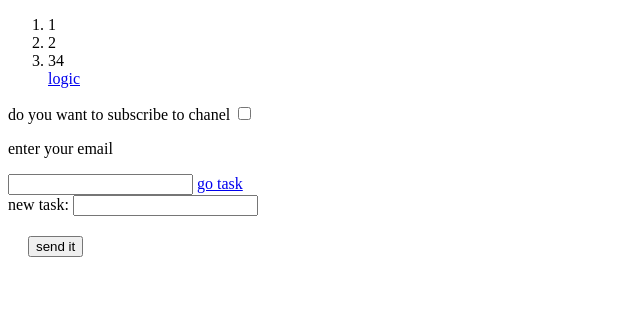
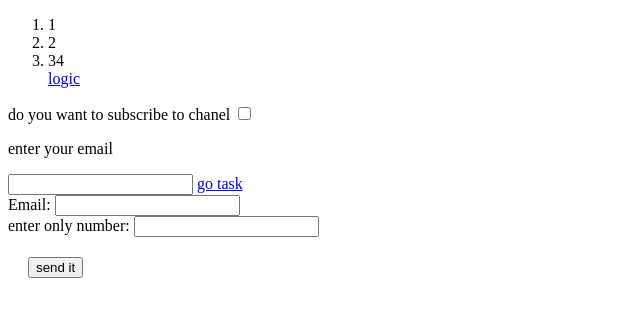
Before and after one commit to Emadhaji99/backend-, a Django app: page /todo/add/ in a window 1280 px wide. Shown: the top 317 px of the page, without its empty margins (0-640 px from the left). Run offline with Django 5.2, Linux system fonts and the light colour scheme.

Commit message:
add new future to form

```diff
--- a/server/todo/forms.py
+++ b/server/todo/forms.py
@@ -1,3 +1,4 @@
 from django import forms
 class content(forms.Form):
-    task=forms.CharField(label="new task")
+    email=forms.EmailField(max_length=30)
+    age=forms.IntegerField(label="enter only number",max_value=20)
--- a/server/todo/views.py
+++ b/server/todo/views.py
@@ -1,6 +1,7 @@
 from django.shortcuts import render
 from django.http import HttpResponse
 from .forms import content
+#-------------------------
 def task(request):
     context={"tas":["one","two","three","four"],}
     return render(request,"todo\\tasks.html",context)
```
Also changed, not shown: server/todo/templates/todo/add.html (line endings or trailing spaces).
